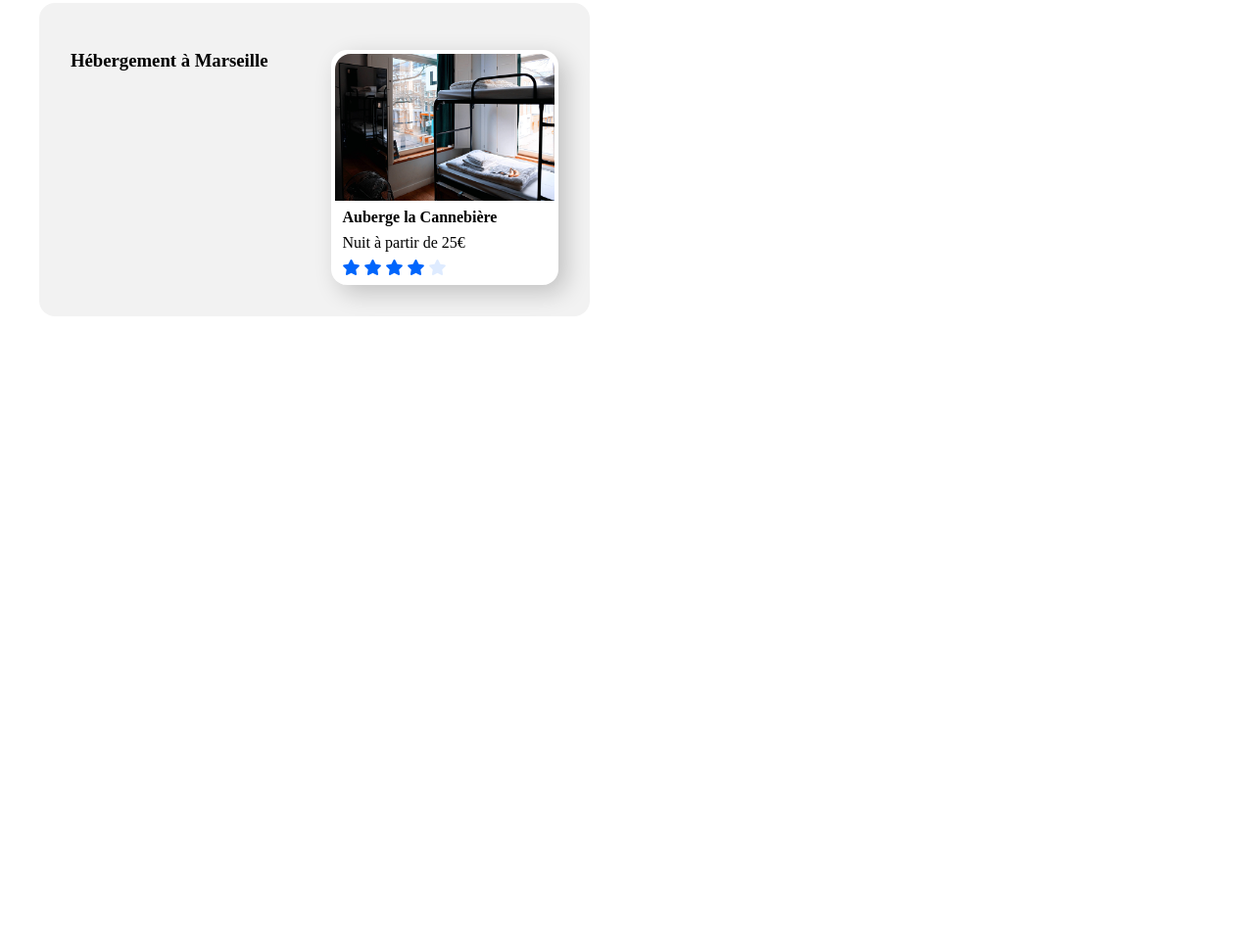
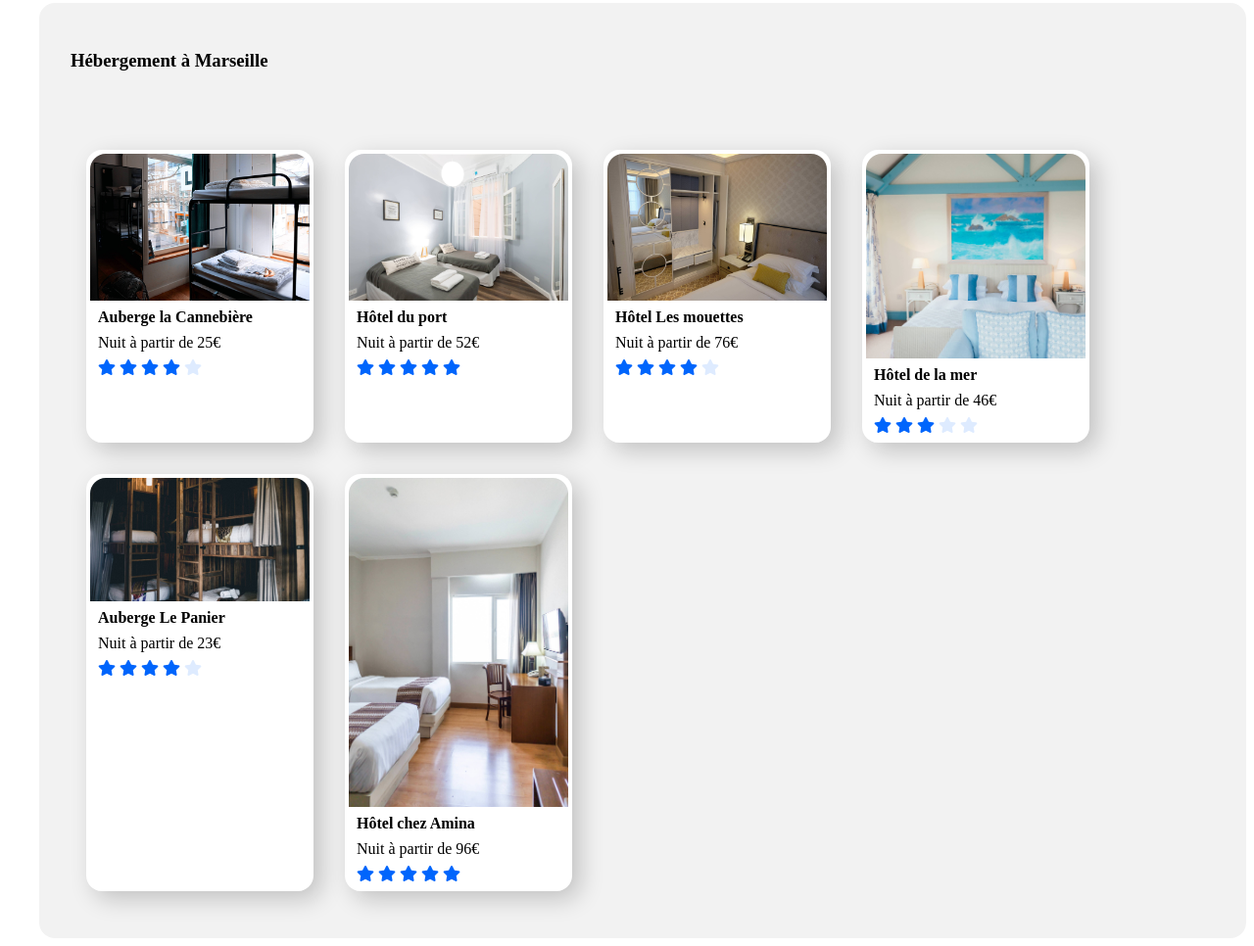
Before and after one commit to nitatemic/Reservia, a plain HTML site: page index.html in a window 1280 px wide. Shown: the part 416-1382 px from the top of the page at 98% size. Before the commit the page ends 800 px from the top, so only its background shows below. Drawn offline with Linux system fonts and the light colour scheme; a web font is replaced by a local one.

Commit message:
Cards added

```diff
--- a/css/styles.css
+++ b/css/styles.css
@@ -156,12 +156,19 @@ article{
         -moz-border-radius: 1rem;
         -ms-border-radius: 1rem;
         -o-border-radius: 1rem;
+        flex-direction: column;
 }
 
 article > *     {
         margin : 2rem;
+        display: flex;
+
 }
 
+.cards  {
+        display: inline-flex;
+        flex-wrap: wrap;
+}
 .card {
         background-color: white;
         display: flex;
@@ -174,6 +181,7 @@ article > *     {
         -moz-border-radius: 1rem;
         -ms-border-radius: 1rem;
         -o-border-radius: 1rem;
+        margin : 1rem;
 }
 .card > img {
         width: 14rem;
--- a/index.html
+++ b/index.html
@@ -4,7 +4,7 @@
         <title>Reservia</title>
         <link href="css/styles.css" rel="stylesheet"> <!-- Fichier CSS -->
         <meta charset="UTF-8">
-        <meta name="keywords" content="Reservia, réservation, hotel">
+        <meta name="keywords" content="Reservia, réservation, hôtel">
         <meta name="description" content="Reservia est un site de réservation d'hébergement">
         <meta name="author" content="Alexandre de Lemeny-Makedone">
         <meta name="viewport" content="width=device-width, initial-scale=1.0">
@@ -63,7 +63,8 @@
 
             <article>
                 <h3>Hébergement à Marseille</h3>
-                <div class="card">
+                <div class="cards">
+                    <div class="card">  <!-- Card 1 Auberge de la Cannebière-->
                         <img src="images/hebergements/2_large/marcus-loke-WQJvWU_HZFo-unsplash.jpg" srcset="images/hebergements/1_xlarge/marcus-loke-WQJvWU_HZFo-unsplash.jpg 2x, images/hebergements/3_medium/marcus-loke-WQJvWU_HZFo-unsplash.jpg 0.5x" alt="Photo de Auberge la Cannebière">
                         <span class="hostingName">Auberge la Cannebière</span>
                         <span class="price">Nuit à partir de 25€</span>
@@ -74,6 +75,86 @@
                             <i class="fas fa-star"></i>
                             <i class="fas fa-star disa"></i>
                         </div>
+                    </div>  <!--Fin Card 1 Auberge de la Cannebière-->
+
+                    <div class="card">  <!-- Card 2 Hôtel du port-->
+                        <img src="images/hebergements/2_large/fred-kleber-gTbaxaVLvsg-unsplash.jpg"
+                            srcset="images/hebergements/1_xlarge/fred-kleber-gTbaxaVLvsg-unsplash.jpg 2x, images/hebergements/3_medium/fred-kleber-gTbaxaVLvsg-unsplash.jpg 0.5x" alt="Photo de Hotêl du port">
+                        <span class="hostingName">Hôtel du port</span>
+                        <span class="price">Nuit à partir de 52€</span>
+                        <div class="mark">
+                            <i class="fas fa-star"></i>
+                            <i class="fas fa-star"></i>
+                            <i class="fas fa-star"></i>
+                            <i class="fas fa-star"></i>
+                            <i class="fas fa-star"></i>
+                        </div>
+                    </div>  <!--Fin Card 2 Hôtel du port-->
+
+                    <div class="card">  <!-- Card 3 Hôtel Les mouettes-->
+                        <img src="images/hebergements/2_large/reisetopia-B8WIgxA_PFU-unsplash.jpg"
+                            srcset="images/hebergements/1_xlarge/reisetopia-B8WIgxA_PFU-unsplash.jpg 2x,
+                            images/hebergements/3_medium/reisetopia-B8WIgxA_PFU-unsplash.jpg 0.5x"
+                            alt="Photo de Hotêl Les mouettes">
+                        <span class="hostingName">Hôtel Les mouettes</span>
+                        <span class="price">Nuit à partir de 76€</span>
+                        <div class="mark">
+                            <i class="fas fa-star"></i>
+                            <i class="fas fa-star"></i>
+                            <i class="fas fa-star"></i>
+                            <i class="fas fa-star"></i>
+                            <i class="fas fa-star disa"></i>
+                        </div>
+                    </div>  <!--Fin Card 3 Hôtel Les mouettes-->
+
+                    <div class="card">  <!-- Card 3 Hôtel de la mer-->
+                        <img src="images/hebergements/2_large/annie-spratt-Eg1qcIitAuA-unsplash.jpg"
+                            srcset="images/hebergements/1_xlarge/annie-spratt-Eg1qcIitAuA-unsplash.jpg 2x,
+                            images/hebergements/3_medium/annie-spratt-Eg1qcIitAuA-unsplash.jpg 0.5x"
+                            alt="Photo de Hotêl de la mer">
+                        <span class="hostingName">Hôtel de la mer</span>
+                        <span class="price">Nuit à partir de 46€</span>
+                        <div class="mark">
+                            <i class="fas fa-star"></i>
+                            <i class="fas fa-star"></i>
+                            <i class="fas fa-star"></i>
+                            <i class="fas fa-star disa"></i>
+                            <i class="fas fa-star disa"></i>
+                        </div>
+                    </div>  <!--Fin Card 4 Hôtel de la mer-->
+
+                    <div class="card">  <!-- Card 5 Auberge Le Panier-->
+                        <img src="images/hebergements/2_large/nicate-lee-kT-ZyaiwBe0-unsplash.jpg"
+                            srcset="images/hebergements/1_xlarge/nicate-lee-kT-ZyaiwBe0-unsplash.jpg 2x,
+                            images/hebergements/3_medium/anicate-lee-kT-ZyaiwBe0-unsplash.jpg 0.5x"
+                            alt="Photo de Auberge Le Panier">
+                        <span class="hostingName">Auberge Le Panier</span>
+                        <span class="price">Nuit à partir de 23€</span>
+                        <div class="mark">
+                            <i class="fas fa-star"></i>
+                            <i class="fas fa-star"></i>
+                            <i class="fas fa-star"></i>
+                            <i class="fas fa-star"></i>
+                            <i class="fas fa-star disa"></i>
+                        </div>
+                    </div>  <!--Fin Card 5 Auberge Le Panier-->
+
+                    <div class="card">  <!-- Card 6 Hôtel chez Amina-->
+                        <img src="images/hebergements/2_large/febrian-zakaria-M6S1WvfW68A-unsplash.jpg"
+                            srcset="images/hebergements/1_xlarge/febrian-zakaria-M6S1WvfW68A-unsplash.jpg 2x,
+                            images/hebergements/3_medium/febrian-zakaria-M6S1WvfW68A-unsplash.jpg 0.5x"
+                            alt="Photo de Hôtel chez Amina">
+                        <span class="hostingName">Hôtel chez Amina</span>
+                        <span class="price">Nuit à partir de 96€</span>
+                        <div class="mark">
+                            <i class="fas fa-star"></i>
+                            <i class="fas fa-star"></i>
+                            <i class="fas fa-star"></i>
+                            <i class="fas fa-star"></i>
+                            <i class="fas fa-star"></i>
+                        </div>
+                    </div>
+                    <!--Fin Card 6 Hôtel chez Amina-->
                 </div>
             </article>
     </body>
```
Lines whose indentation alone changed are shown as unchanged.
